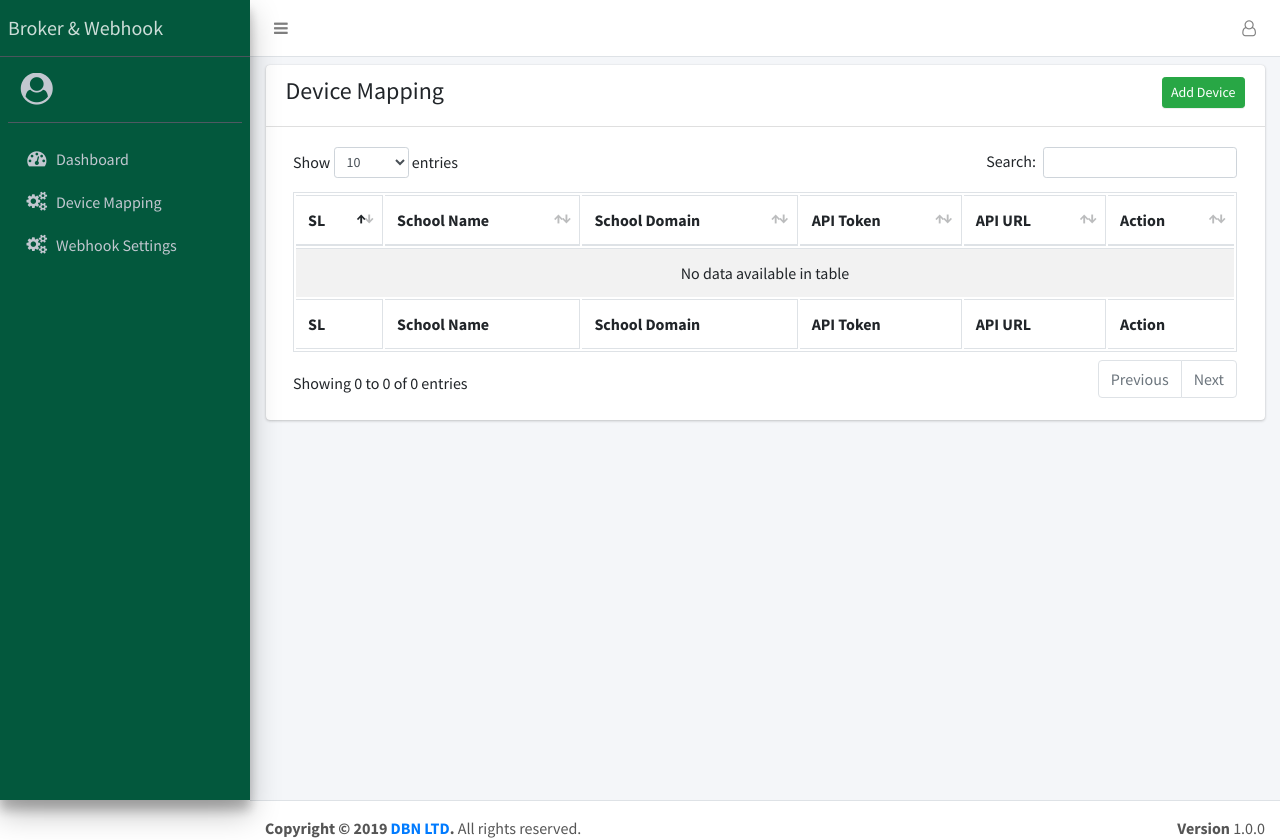
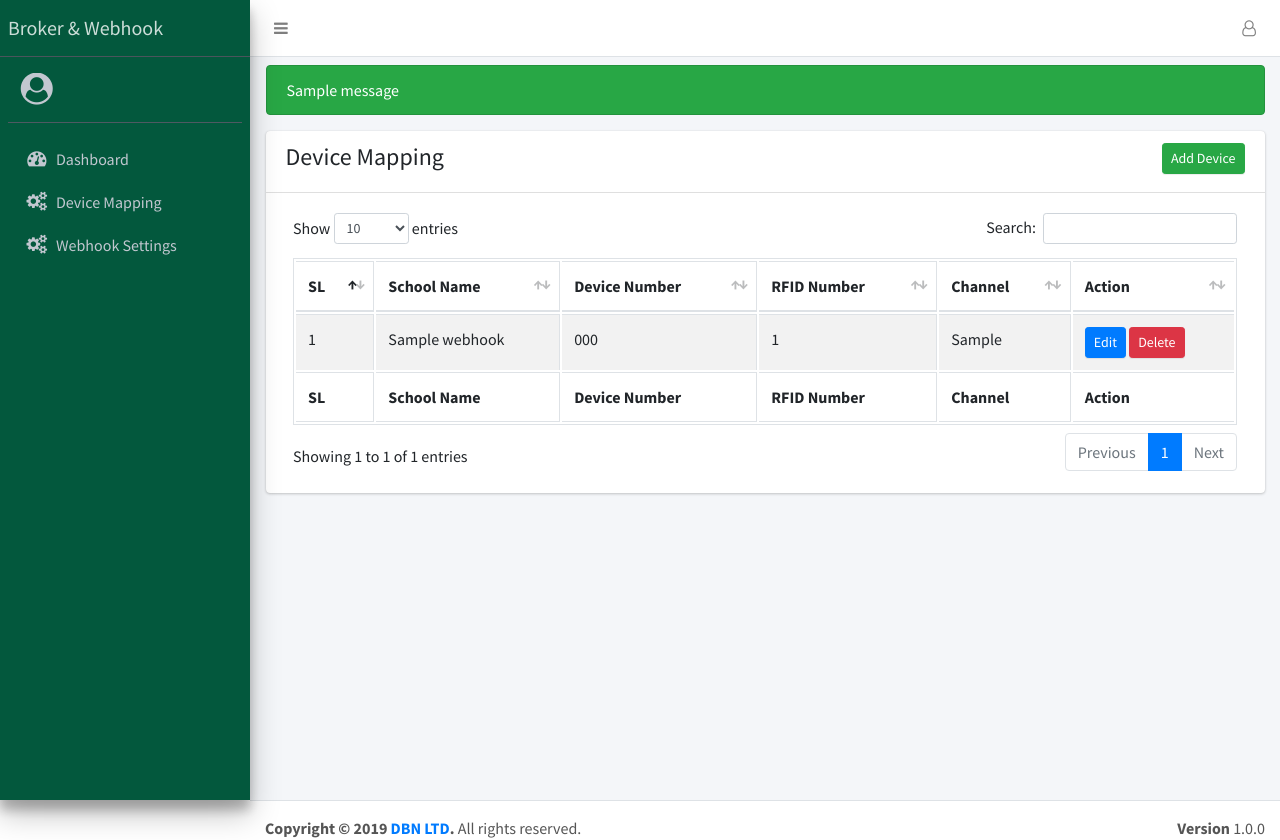
Before and after one commit to tarekmonjur/mqtt, a Flask app: page /mapping/index in a window 1280 px wide. Shown: the top 840 px of the page. Run offline with Flask 2, Linux system fonts and the light colour scheme; tables that the repository leaves empty or names only in its code hold one stand-in row (values such as "Sample post"); one stand-in notice (Sample message) is shown; some libraries are stand-ins or nearby versions.

Commit message:
device mapping

```diff
--- a/src/db.py
+++ b/src/db.py
@@ -12,11 +12,11 @@
             print('DB not Connected.')
 
     except Error as e:
-        print('sdafasfasfaf')
+        print(e.message)
     #
     # finally:
     #     conn.close()
 
 
 if __name__ == '__main__':
-    connect()
+    db_connect()
--- a/src/mapping.py
+++ b/src/mapping.py
@@ -14,7 +14,20 @@
         "appName": app_name,
         "title": "Device Mapping"
     }
-    return render_template('mapping/index.html', data=data)
+    try:
+        db = db_connect()
+        cursor = db.cursor(dictionary=True)
+        sql_query = "select devices.*, webhooks.school_name from devices join webhooks on devices.webhook_id = webhooks.id order by id desc"
+        cursor.execute(sql_query)
+        result = cursor.fetchall()
+        data['devices'] = result
+        print(result)
+    except:
+        flash('Sorry! Something was wrong.', 'error')
+    finally:
+        cursor.close()
+        db.close()
+        return render_template('mapping/index.html', data=data)
 
 
 @app.route(bp+'/add', methods=['GET'])
@@ -23,13 +36,19 @@
         "appName": app_name,
         "title": "Device Mapping"
     }
-    db = db_connect()
-    cursor = db.cursor(dictionary=True)
-    sql_query = "select * from webhooks"
-    cursor.execute(sql_query)
-    result = cursor.fetchall()
-    data['webhooks'] = result
-    return render_template('mapping/add.html', data=data)
+    try:
+        db = db_connect()
+        cursor = db.cursor(dictionary=True)
+        sql_query = "select * from webhooks order by id desc"
+        cursor.execute(sql_query)
+        result = cursor.fetchall()
+        data['webhooks'] = result
+    except:
+        flash('Sorry! Something was wrong.', 'error')
+    finally:
+        cursor.close()
+        db.close()
+        return render_template('mapping/add.html', data=data)
 
 
 @app.route(bp+'/add', methods=['POST'])
--- a/src/templates/mapping/add.html
+++ b/src/templates/mapping/add.html
@@ -38,7 +38,8 @@
                                         <div class="col-6">
                                             <div class="form-group">
                                                 <label for="device_number">Device Number</label>
-                                        <input type="text" class="form-control" name="device_number" id="device_number"
+                                                <input type="text" class="form-control" name="device_number"
+                                                       id="device_number"
                                                        placeholder="Enter Device Number" value="" required>
                                                 <span class="text-danger"></span>
                                             </div>
@@ -75,4 +76,4 @@
         </div>
     </section>
 
-{%endblock%}
+{% endblock %}
--- a/src/templates/mapping/index.html
+++ b/src/templates/mapping/index.html
@@ -3,11 +3,22 @@
 
     <section class="content">
         <div class="container-fluid">
+
+            {% with messages = get_flashed_messages(with_categories=true) %}
+                {% if messages %}
+                    {% for category, message in messages %}
+                        <div class="alert alert-{{ category }}"> {{ message }}</div>
+                    {% endfor %}
+                {% endif %}
+            {% endwith %}
+
             <div class="row">
                 <div class="col-12">
                     <div class="card">
                         <div class="card-header">
-                <h4 class="title">{{ data.title }} <a href="{{ url_for('/mapping.add') }}" class="btn btn-sm btn-success pull-right">Add Device</a></h4>
+                            <h4 class="title">{{ data.title }} <a href="{{ url_for('/mapping.add') }}"
+                                                                  class="btn btn-sm btn-success pull-right">Add
+                                Device</a></h4>
                         </div>
 
                         <div class="card-body">
@@ -16,22 +27,34 @@
                                 <tr>
                                     <th>SL</th>
                                     <th>School Name</th>
-                        <th>School Domain</th>
-                        <th>API Token</th>
-                        <th>API URL</th>
+                                    <th>Device Number</th>
+                                    <th>RFID Number</th>
+                                    <th>Channel</th>
                                     <th>Action</th>
                                 </tr>
                                 </thead>
                                 <tbody>
-
+                                {% for device in data.devices %}
+                                    <tr>
+                                        <td>{{ loop.index }}</td>
+                                        <td>{{ device['school_name'] }}</td>
+                                        <td>{{ device['device_number'] }}</td>
+                                        <td>{{ device['rf_id'] }}</td>
+                                        <td>{{ device['channel'] }}</td>
+                                        <td>
+                                            <a href="" class="btn btn-primary btn-sm">Edit</a>
+                                            <a href="" class="btn btn-danger btn-sm">Delete</a>
+                                        </td>
+                                    </tr>
+                                {% endfor %}
                                 </tbody>
                                 <tfoot>
                                 <tr>
                                     <th>SL</th>
                                     <th>School Name</th>
-                        <th>School Domain</th>
-                        <th>API Token</th>
-                        <th>API URL</th>
+                                    <th>Device Number</th>
+                                    <th>RFID Number</th>
+                                    <th>Channel</th>
                                     <th>Action</th>
                                 </tr>
                                 </tfoot>
@@ -43,4 +66,4 @@
         </div>
     </section>
 
-{%endblock%}
+{% endblock %}
--- a/src/templates/webhook/index.html
+++ b/src/templates/webhook/index.html
@@ -34,7 +34,7 @@
                                 <tbody>
                                     {% for result in data.results %}
                                     <tr>
-                                        <td>{{ result["id"] }}</td>
+                                        <td>{{ loop.index }}</td>
                                         <td>{{ result["school_name"] }}</td>
                                         <td>{{ result["school_domain"] }}</td>
                                         <td>{{ result["api_token"] }}</td>
```
Also changed, not shown: src/templates/webhook/add.html (+5 -3 lines), src/webhook.py (+14 -8 lines), 3 other files. Lines whose indentation alone changed are shown as unchanged.
